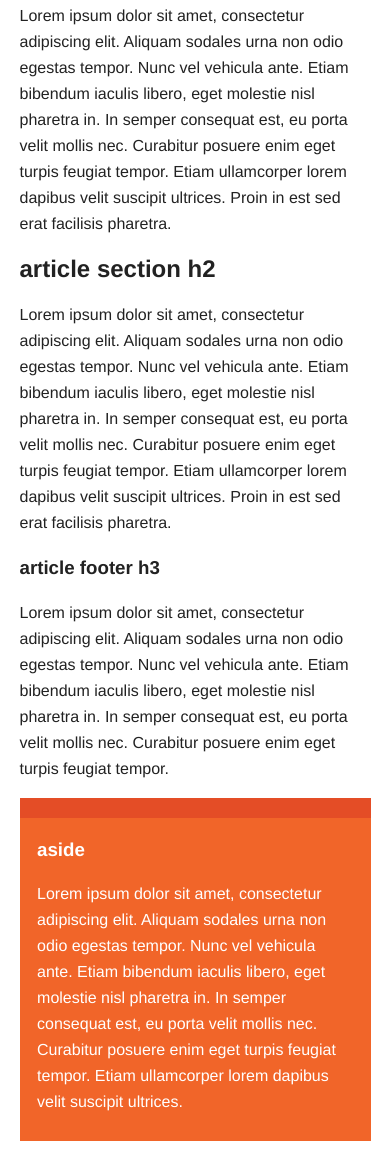
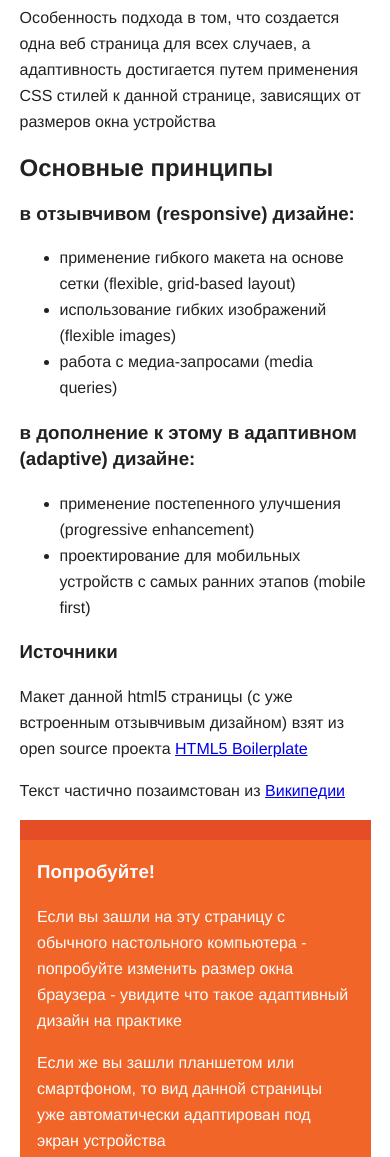
Before and after one commit to AndrewBiz/weblab, a plain HTML site: page public/index.html in a window 390 px wide. Shown: the part 631-1788 px from the top of the page. Drawn offline with nearby package versions, Linux system fonts and the light colour scheme.

Commit message:
1st article - responsive design

```diff
--- a/public/index.html
+++ b/public/index.html
@@ -25,7 +25,7 @@
                 <h1 class="title">Web лаборатория Андрея</h1>
                 <nav>
                     <ul>
-                        <li><a href="#article1">Статья первая</a></li>
+                        <li><a href="#article1">Про отзывчивый дизайн</a></li>
                         <li><a href="#">nav ul li a</a></li>
                         <li><a href="#">nav ul li a</a></li>
                     </ul>
@@ -38,26 +38,35 @@
 
                 <article id="article1">
                     <header>
-                        <h1>article header h1</h1>
-                        <p>Lorem ipsum dolor sit amet, consectetur adipiscing elit. Aliquam sodales urna non odio egestas tempor. Nunc vel vehicula ante. Etiam bibendum iaculis libero, eget molestie nisl pharetra in. In semper consequat est, eu porta velit mollis nec.</p>
+                        <h1>'Responsive' дизайн web страницы</h1>
+                        <p>Адаптивный (или "отзывчивый" веб-дизайн, англ. Responsive web design) — дизайн веб-страниц, обеспечивающий отличающееся отображение сайта на различных устройствах (компьютер, планшет, смартфон). Изображение диинамически подстраивается под разные размеры окна.</p>
+                        <p>Особенность подхода в том, что создается одна веб страница для всех случаев, а адаптивность достигается путем применения CSS стилей к данной странице, зависящих от размеров окна устройства</p>
                     </header>
                     <section>
-                        <h2>article section h2</h2>
-                        <p>Lorem ipsum dolor sit amet, consectetur adipiscing elit. Aliquam sodales urna non odio egestas tempor. Nunc vel vehicula ante. Etiam bibendum iaculis libero, eget molestie nisl pharetra in. In semper consequat est, eu porta velit mollis nec. Curabitur posuere enim eget turpis feugiat tempor. Etiam ullamcorper lorem dapibus velit suscipit ultrices. Proin in est sed erat facilisis pharetra.</p>
-                    </section>
-                    <section>
-                        <h2>article section h2</h2>
-                        <p>Lorem ipsum dolor sit amet, consectetur adipiscing elit. Aliquam sodales urna non odio egestas tempor. Nunc vel vehicula ante. Etiam bibendum iaculis libero, eget molestie nisl pharetra in. In semper consequat est, eu porta velit mollis nec. Curabitur posuere enim eget turpis feugiat tempor. Etiam ullamcorper lorem dapibus velit suscipit ultrices. Proin in est sed erat facilisis pharetra.</p>
+                        <h2>Основные принципы</h2>
+                        <h3>в отзывчивом (responsive) дизайне:</h3>
+                        <ul>
+                            <li>применение гибкого макета на основе сетки (flexible, grid-based layout)</li>
+                            <li>использование гибких изображений (flexible images)</li>
+                            <li>работа с медиа-запросами (media queries)</li>
+                        </ul>
+                        <h3>в дополнение к этому в адаптивном (adaptive) дизайне:</h3>
+                        <ul>
+                            <li>применение постепенного улучшения (progressive enhancement)</li>
+                            <li>проектирование для мобильных устройств с самых ранних этапов (mobile first)</li>
+                        </ul>
                     </section>
                     <footer>
-                        <h3>article footer h3</h3>
-                        <p>Lorem ipsum dolor sit amet, consectetur adipiscing elit. Aliquam sodales urna non odio egestas tempor. Nunc vel vehicula ante. Etiam bibendum iaculis libero, eget molestie nisl pharetra in. In semper consequat est, eu porta velit mollis nec. Curabitur posuere enim eget turpis feugiat tempor.</p>
+                        <h3>Источники</h3>
+                        <p>Макет данной html5 страницы (с уже встроенным отзывчивым дизайном) взят из open source проекта <a href="http://html5boilerplate.com" target="_blank">HTML5 Boilerplate</a></p>
+                        <p>Текст частично позаимстован из <a href="http://ru.wikipedia.org/wiki/Адаптивный_веб-дизайн" target="_blank">Википедии</a></p>
                     </footer>
                 </article>
 
                 <aside>
-                    <h3>aside</h3>
-                    <p>Lorem ipsum dolor sit amet, consectetur adipiscing elit. Aliquam sodales urna non odio egestas tempor. Nunc vel vehicula ante. Etiam bibendum iaculis libero, eget molestie nisl pharetra in. In semper consequat est, eu porta velit mollis nec. Curabitur posuere enim eget turpis feugiat tempor. Etiam ullamcorper lorem dapibus velit suscipit ultrices.</p>
+                    <h3>Попробуйте!</h3>
+                    <p>Если вы зашли на эту страницу с обычного настольного компьютера - попробуйте изменить размер окна браузера - увидите что такое адаптивный дизайн на практике</p>
+                    <p>Если же вы зашли планшетом или смартфоном, то вид данной страницы уже автоматически адаптирован под экран устройства</p>
                 </aside>
 
             </div> <!-- #main -->
```
Also changed, not shown: 1 other file.
